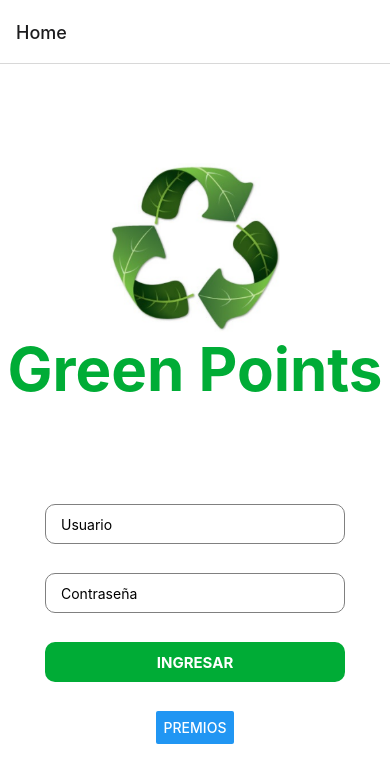
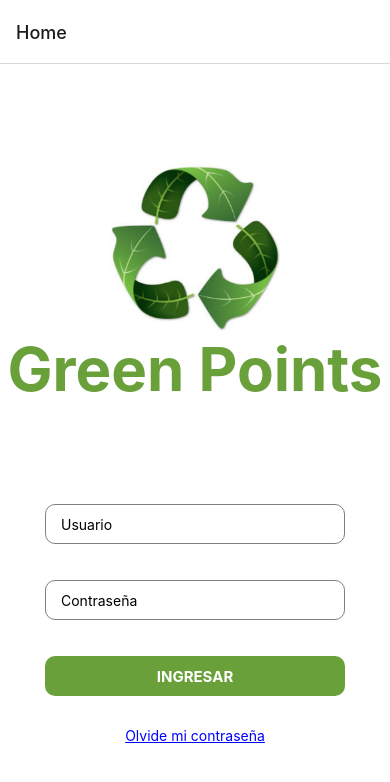
Before and after one commit to touza32/greenpoints-frontend, a React Native app: screen / in a window 390 px wide. Shown: the top 782 px of the page. Built offline with nearby package versions, Linux system fonts and the light colour scheme.

Commit message:
Subo cambios en margenes

```diff
--- a/App.js
+++ b/App.js
@@ -6,6 +6,9 @@ import styleContainer from './src/styles/Container'
 import styleTextInput from './src/styles/TextInput';
 import styleText from './src/styles/Text';
 import styleButton from './src/styles/Button';
+import styles from './src/styles/Container';
+
+
 
 function HomeScreen({ navigation }) {
   return (
@@ -46,10 +49,15 @@ function HomeScreen({ navigation }) {
         >
           <Text style={styleText.button}>INGRESAR</Text>
         </TouchableOpacity>
-        <Button
-          title='premios'
+
+        <TouchableOpacity
           onPress={() => navigation.navigate('Premios')}
-        />
+        >
+          <Text style={styleText.blueTextUnderlined
+          }>Olvide mi contraseña</Text>
+        </TouchableOpacity>
+
+
       </View>
     </View>
   );
--- a/src/styles/Button.js
+++ b/src/styles/Button.js
@@ -2,7 +2,7 @@ import { StyleSheet } from 'react-native';
 
 const styles = StyleSheet.create({
     base: {
-        backgroundColor: "#00ac36",
+        backgroundColor: "#69A03A",
         borderRadius: 10,
         width: 300,
         height: 40,
--- a/src/styles/Text.js
+++ b/src/styles/Text.js
@@ -2,16 +2,24 @@ import { StyleSheet } from 'react-native';
 
 const styles = StyleSheet.create({
     title: {
-        color: "#00ac36",
+        color: "#69A03A",
         fontSize: 60,
-        fontWeight: "bold"
+        fontWeight: "bold",
+        marginBottom: 1
     },
     button: {
         color: 'white',
         textAlign: 'center',
         fontSize: 15,
         fontWeight: 'bold'
+    },
+    blueTextUnderlined: {
+        color: 'blue',
+        textAlign: 'center',
+        marginTop: 5,
+        textDecorationLine: 'underline'
     }
+
 })
 
 export default styles;
--- a/src/styles/TextInput.js
+++ b/src/styles/TextInput.js
@@ -7,7 +7,8 @@ const styles = StyleSheet.create({
         paddingLeft: 15,
         borderRadius: 10,
         borderWidth: 1,
-        borderColor: 'gray'
+        borderColor: 'gray',
+        marginBottom: 10
     },
     large: {
         height:40,
@@ -15,7 +16,8 @@ const styles = StyleSheet.create({
         paddingLeft: 15,
         borderRadius: 10,
         borderWidth: 1,
-        borderColor: 'gray'
+        borderColor: 'gray',
+        marginBottom: 10
     }
 })
 
```
